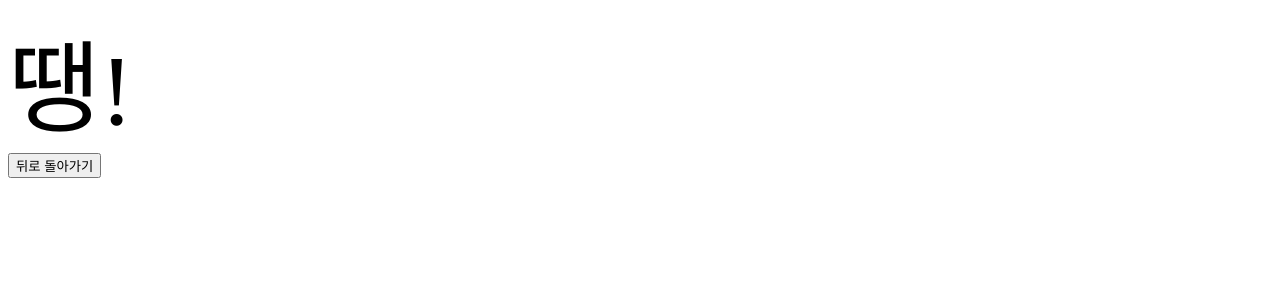
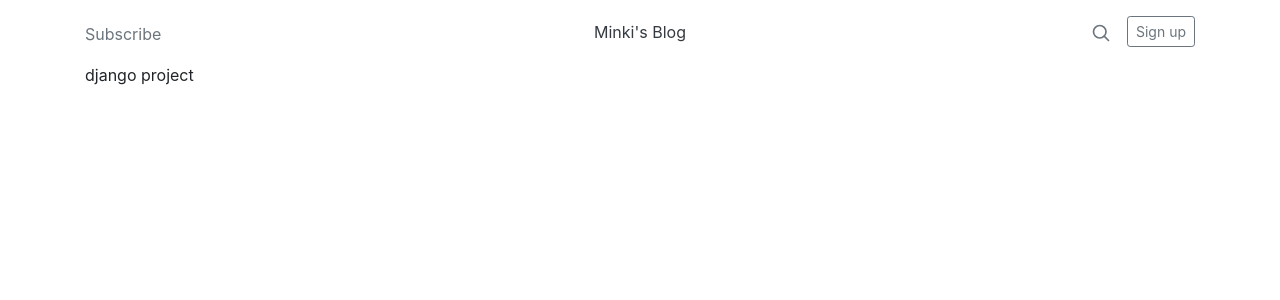
Before and after one commit to by-gramm/first_django_project, a Django app: page / in a window 1280 px wide. Shown: the top 300 px of the page. Run offline with Django 3.2, Linux system fonts and the light colour scheme; some libraries are stand-ins or nearby versions.

Commit message:
Create root.html template

```diff
--- a/first_project/templates/etc.html
+++ b/first_project/templates/etc.html
@@ -1,13 +1,16 @@
 {% extends "layout.html" %}
 
 {% block content %}
-    <div style="font-size: 100px;">
-        땡!
+    <div class="container">
+        <div class="row">
+            <div class="col-sm-12">
+                <h1 style="font-size: 100px;">땡!</h1>
+
+                {# TODO : 이전 페이지로 돌아가기 구현! #}
+                <a href="">
+                    <button>뒤로 돌아가기</button>
+                </a>
+            </div>
+        </div>
     </div>
-
-    {# TODO : 이전 페이지로 돌아가기 구현! #}
-    <a href="">
-        <button>뒤로 돌아가기</button>
-    </a>
-
 {% endblock %}
--- a/first_project/templates/layout.html
+++ b/first_project/templates/layout.html
@@ -6,10 +6,38 @@
         <meta charset="utf-8" />
         <title>First Django Project</title>
 
-
+        <link rel="stylesheet" href="{% static "bootstrap-4.6.0-dist/css/bootstrap.min.css" %}" />
+        <script src="{% static "jquery-3.6.0.min.js" %}"></script>
+        <script src=""{% static "bootstrap-4.6.0-dist/css/bootstrap.min.css" %}></script>
 
     </head>
     <body>
+        <div class="container">
+            <div class="row">
+                <div class="col-sm-12">
+                    <header class="blog-header py-3">
+                        <div class="row flex-nowrap justify-content-between align-items-center">
+                          <div class="col-4 pt-1">
+                            <a class="text-muted" href="#">Subscribe</a>
+                          </div>
+                          <div class="col-4 text-center">
+                            <a class="blog-header-logo text-dark" href="#">Minki's Blog</a>
+                          </div>
+                          <div class="col-4 d-flex justify-content-end align-items-center">
+                            <a class="text-muted" href="#" aria-label="Search">
+                              <svg xmlns="http://www.w3.org/2000/svg" width="20" height="20" fill="none" stroke="currentColor" stroke-linecap="round" stroke-linejoin="round" stroke-width="2" class="mx-3" role="img" viewBox="0 0 24 24" focusable="false"><title>Search</title><circle cx="10.5" cy="10.5" r="7.5"></circle><path d="M21 21l-5.2-5.2"></path></svg>
+                            </a>
+                            <a class="btn btn-sm btn-outline-secondary" href="#">Sign up</a>
+                          </div>
+                        </div>
+                    </header>
+
+
+                </div>
+            </div>
+        </div>
+
+
         {% block content %}
         {% endblock %}
     </body>
--- /dev/null
+++ b/first_project/templates/root.html
@@ -0,0 +1,11 @@
+{% extends "layout.html" %}
+
+{% block content %}
+    <div class="container">
+        <div class="row">
+            <div class="col-sm-12">
+                django project
+            </div>
+        </div>
+    </div>
+{% endblock %}
--- a/first_project/urls.py
+++ b/first_project/urls.py
@@ -6,6 +6,7 @@ from django.views.generic import TemplateView
 
 urlpatterns = [
     path('admin/', admin.site.urls),
+    path('', TemplateView.as_view(template_name='root.html'), name='root'),
     # 앞선 패턴에 포함되지 않는 모든 경우
     re_path('', TemplateView.as_view(template_name='etc.html'), name='etc'),
 ]
```
